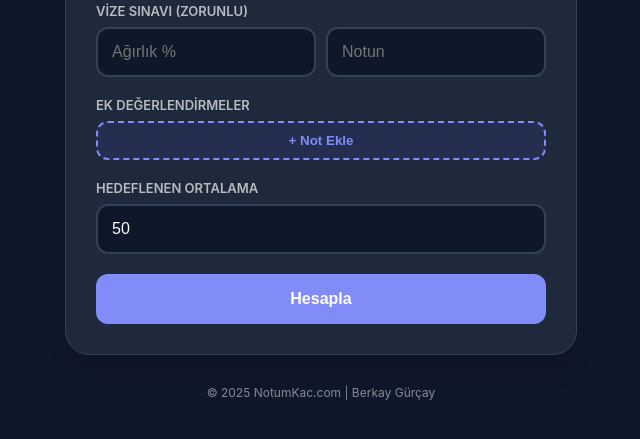
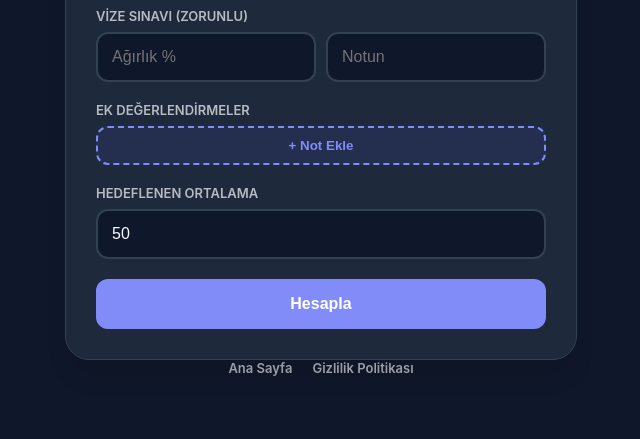
Before and after one commit to berkaygurcay/nothesapla, a plain HTML site: page index.html in a window 1280 px wide. Shown: the part 273-712 px from the top of the page, without its empty margins (319-959 px from the left). Drawn offline with Linux system fonts and the light colour scheme.

Commit message:
Add files via upload

```diff
--- a/index.html
+++ b/index.html
@@ -104,8 +104,10 @@ footer { margin-top: 30px; font-size: 12px; opacity: 0.5; text-align: center; }
 </div>
 </div>
 
-<footer>© 2025 NotumKac.com | Berkay Gürçay</footer>
-
+<div style="display: flex; justify-content: center; gap: 20px; margin-bottom: 20px; font-size: 13px; font-weight: 600;">
+<a href="index.html" style="color: var(--text); text-decoration: none; opacity: 0.6;">Ana Sayfa</a>
+<a href="gizlilik.html" style="color: var(--text); text-decoration: none; opacity: 0.6;">Gizlilik Politikası</a>
+</div>
 <script>
 function limit(i) { if(i.value > 100) i.value = 100; if(i.value < 0) i.value = 0; }
 function toggleTheme() {
```
